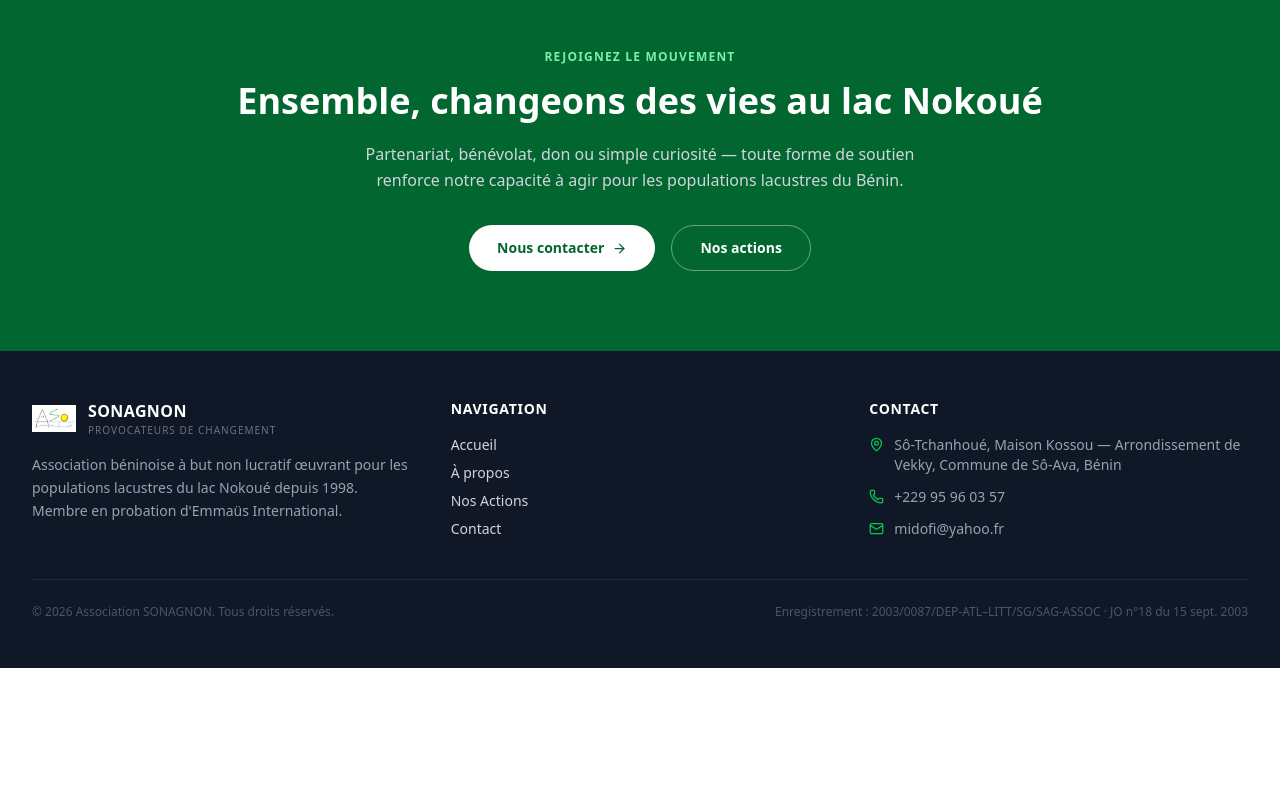
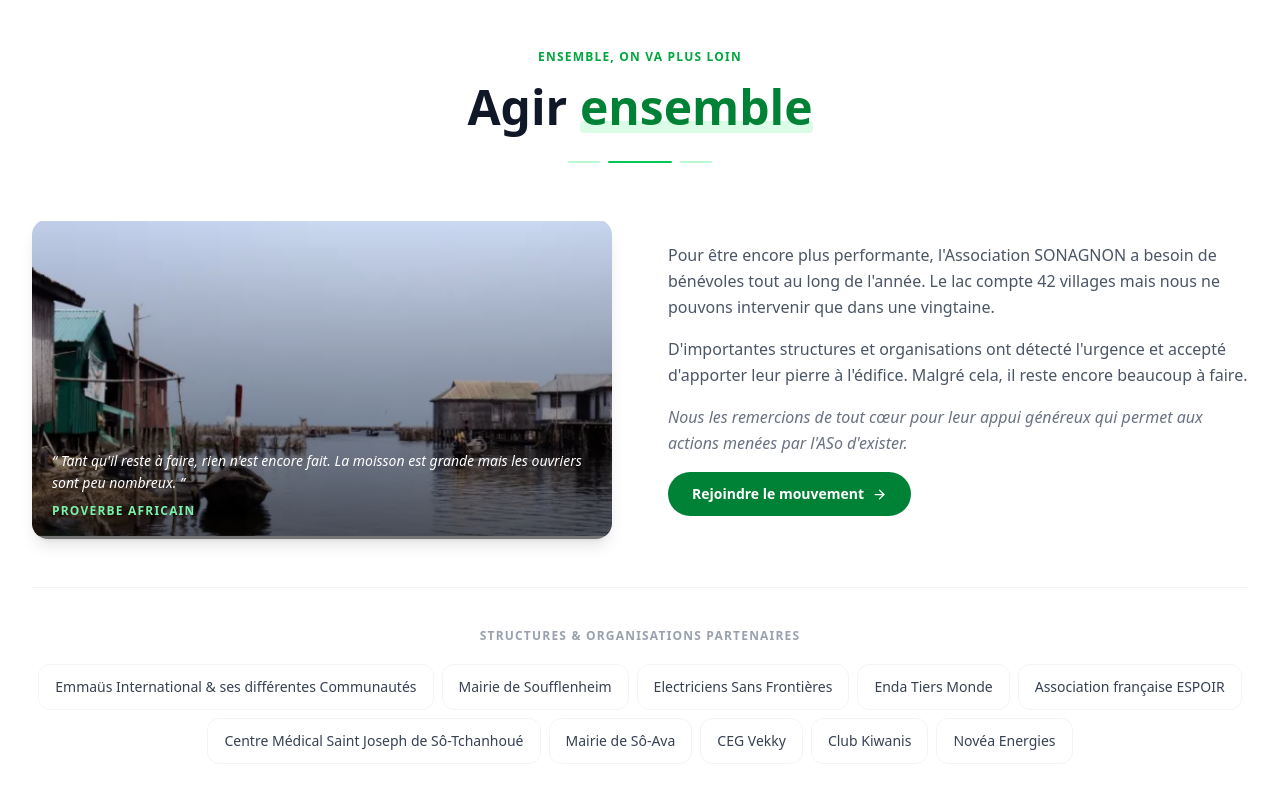
Before and after one commit to VOGLOSSOU/sonagnon, a Next.js app: page /a-propos in a window 1280 px wide. Shown: the part 5060-5860 px from the top of the page. Before the commit the page ends 5728 px from the top, so only its background shows below. Built offline with nearby package versions, Linux system fonts and the light colour scheme.

Commit message:
Agir ensemble

```diff
--- a/src/app/a-propos/page.tsx
+++ b/src/app/a-propos/page.tsx
@@ -2,6 +2,7 @@ import type { Metadata } from "next";
 import MissionsApropos from "@/components/sections/apropos/MissionsApropos";
 import ZoneIntervention from "@/components/sections/apropos/ZoneIntervention";
 import StrategieApropos from "@/components/sections/apropos/StrategieApropos";
+import AgirEnsemble from "@/components/sections/apropos/AgirEnsemble";
 import CtaHome from "@/components/sections/home/CtaHome";
 
 export const metadata: Metadata = {
@@ -32,6 +33,7 @@ export default function AProposPage() {
       <MissionsApropos />
       <ZoneIntervention />
       <StrategieApropos />
+      <AgirEnsemble />
       <CtaHome />
     </>
   );
--- /dev/null
+++ b/src/components/sections/apropos/AgirEnsemble.tsx
@@ -0,0 +1,153 @@
+"use client";
+
+import Image from "next/image";
+import Link from "next/link";
+import { ArrowRight } from "lucide-react";
+import { useEffect, useRef, useState } from "react";
+
+const partenaires = [
+  "Emmaüs International & ses différentes Communautés",
+  "Mairie de Soufflenheim",
+  "Electriciens Sans Frontières",
+  "Enda Tiers Monde",
+  "Association française ESPOIR",
+  "Centre Médical Saint Joseph de Sô-Tchanhoué",
+  "Mairie de Sô-Ava",
+  "CEG Vekky",
+  "Club Kiwanis",
+  "Novéa Energies",
+];
+
+function PartenaireTag({ nom, index }: { nom: string; index: number }) {
+  const ref = useRef<HTMLDivElement>(null);
+  const [visible, setVisible] = useState(false);
+
+  useEffect(() => {
+    const el = ref.current;
+    if (!el) return;
+    const observer = new IntersectionObserver(
+      ([entry]) => { if (entry.isIntersecting) { setVisible(true); observer.disconnect(); } },
+      { threshold: 0.1 }
+    );
+    observer.observe(el);
+    return () => observer.disconnect();
+  }, []);
+
+  return (
+    <div
+      ref={ref}
+      style={{ transitionDelay: `${index * 60}ms` }}
+      className={`transition-all duration-500 ${visible ? "opacity-100 scale-100" : "opacity-0 scale-95"}`}
+    >
+      <div className="bg-white border border-gray-100 rounded-xl px-4 py-3 text-sm font-medium text-gray-700 hover:border-green-300 hover:text-green-700 hover:shadow-sm transition-all duration-200 cursor-default">
+        {nom}
+      </div>
+    </div>
+  );
+}
+
+export default function AgirEnsemble() {
+  const titleRef = useRef<HTMLDivElement>(null);
+  const [titleVisible, setTitleVisible] = useState(false);
+
+  useEffect(() => {
+    const el = titleRef.current;
+    if (!el) return;
+    const observer = new IntersectionObserver(
+      ([entry]) => { if (entry.isIntersecting) { setTitleVisible(true); observer.disconnect(); } },
+      { threshold: 0.2 }
+    );
+    observer.observe(el);
+    return () => observer.disconnect();
+  }, []);
+
+  return (
+    <section className="py-20 bg-white">
+      <div className="max-w-7xl mx-auto px-4 sm:px-6 lg:px-8">
+
+        {/* En-tête */}
+        <div
+          ref={titleRef}
+          className={`text-center mb-14 transition-all duration-700 ${titleVisible ? "opacity-100 translate-y-0" : "opacity-0 translate-y-8"}`}
+        >
+          <span className="inline-block text-xs font-semibold uppercase tracking-widest text-green-600 mb-3">
+            Ensemble, on va plus loin
+          </span>
+          <h2 className="text-3xl md:text-5xl font-extrabold text-gray-900 leading-tight">
+            Agir{" "}
+            <span className="relative inline-block">
+              <span className="relative z-10 text-green-700">ensemble</span>
+              <span className="absolute bottom-1 left-0 w-full h-3 bg-green-100 -z-10 rounded" />
+            </span>
+          </h2>
+          <div className="mt-6 flex items-center justify-center gap-2">
+            <div className="h-0.5 w-8 bg-green-200 rounded" />
+            <div className="h-0.5 w-16 bg-green-500 rounded" />
+            <div className="h-0.5 w-8 bg-green-200 rounded" />
+          </div>
+        </div>
+
+        {/* Image + texte sur la même ligne */}
+        <div className="grid grid-cols-1 lg:grid-cols-2 gap-14 items-center mb-12">
+
+          {/* Image */}
+          <div className="relative h-80 rounded-2xl overflow-hidden shadow-lg">
+            <Image
+              src="/images/a-propos/agir-ensemble.png"
+              alt="Village lacustre sur le lac Nokoué"
+              fill
+              className="object-cover"
+            />
+            <div className="absolute inset-0 bg-gradient-to-t from-black/55 to-transparent" />
+            <div className="absolute bottom-5 left-5 right-5">
+              <p className="text-white italic text-sm leading-relaxed font-medium">
+                &ldquo; Tant qu&apos;il reste à faire, rien n&apos;est encore fait.
+                La moisson est grande mais les ouvriers sont peu nombreux. &rdquo;
+              </p>
+              <p className="mt-2 text-green-300 text-xs font-semibold uppercase tracking-widest">
+                Proverbe africain
+              </p>
+            </div>
+          </div>
+
+          {/* Texte seul */}
+          <div className="space-y-4 text-gray-600 text-base leading-relaxed">
+            <p>
+              Pour être encore plus performante, l&apos;Association SONAGNON a besoin
+              de bénévoles tout au long de l&apos;année. Le lac compte 42 villages mais
+              nous ne pouvons intervenir que dans une vingtaine.
+            </p>
+            <p>
+              D&apos;importantes structures et organisations ont détecté l&apos;urgence
+              et accepté d&apos;apporter leur pierre à l&apos;édifice. Malgré cela,
+              il reste encore beaucoup à faire.
+            </p>
+            <p className="text-gray-500 italic">
+              Nous les remercions de tout cœur pour leur appui généreux qui permet
+              aux actions menées par l&apos;ASo d&apos;exister.
+            </p>
+            <Link
+              href="/contact"
+              className="inline-flex items-center gap-2 bg-green-700 hover:bg-green-800 text-white px-6 py-3 rounded-full font-semibold text-sm transition-colors"
+            >
+              Rejoindre le mouvement <ArrowRight size={15} />
+            </Link>
+          </div>
+        </div>
+
+        {/* Structures partenaires en bas, pleine largeur */}
+        <div className="border-t border-gray-100 pt-10">
+          <p className="text-xs font-semibold uppercase tracking-widest text-gray-400 mb-5 text-center">
+            Structures & organisations partenaires
+          </p>
+          <div className="flex flex-wrap gap-2 justify-center">
+            {partenaires.map((nom, i) => (
+              <PartenaireTag key={nom} nom={nom} index={i} />
+            ))}
+          </div>
+        </div>
+
+      </div>
+    </section>
+  );
+}
```
Also changed, not shown: public/images/a-propos/agir-ensemble.png (added).
